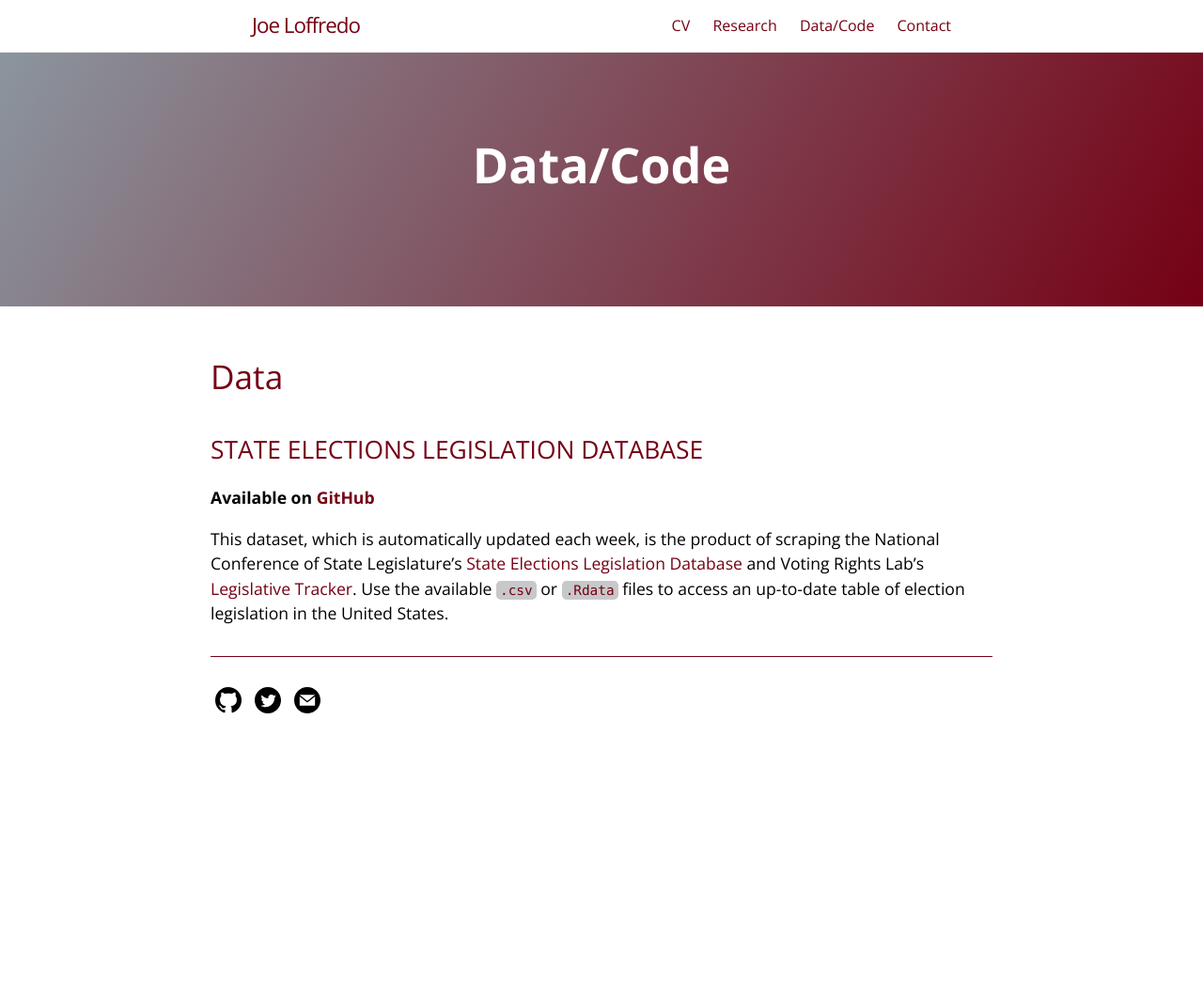
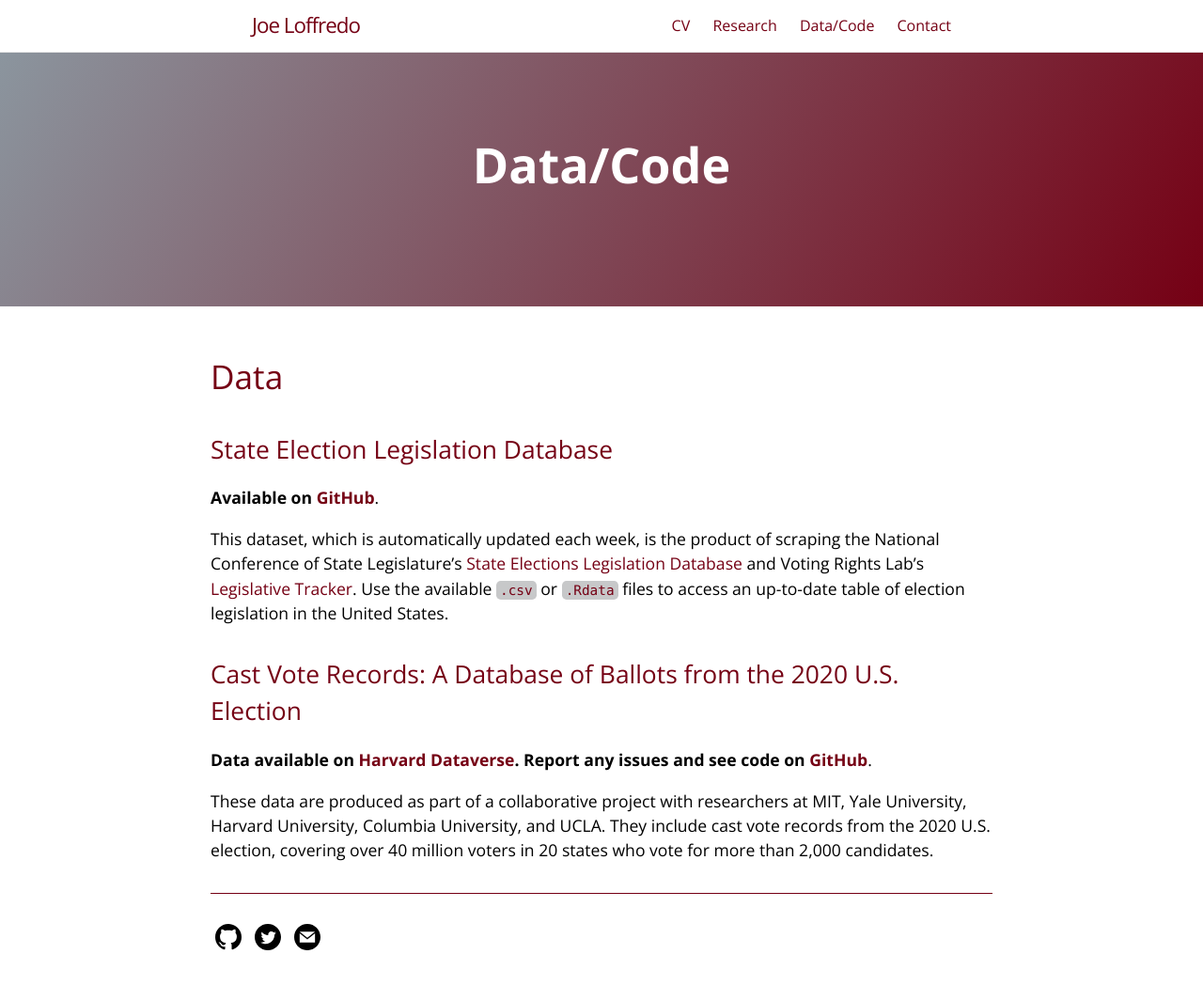
Before and after one commit to jloffredo2/jloffredo2.github.io, a Jekyll site: the page built from data.md, in a window 1280 px wide. Shown: the whole page at 94% size. Built offline with Jekyll 4.4.1, drawn with Linux system fonts in a browser that asks for light colours; before the commit the page ends 900 px from its top, so only the background shows below that.

```diff
--- a/data.md
+++ b/data.md
@@ -8,7 +8,12 @@ order: 3
 ---
 
 # Data
-## STATE ELECTIONS LEGISLATION DATABASE
-**Available on [GitHub](https://github.com/jloffredo2/state-elect-law-db)**
+## State Election Legislation Database
+**Available on [GitHub](https://github.com/jloffredo2/state-elect-law-db)**.
 
 This dataset, which is automatically updated each week, is the product of scraping the National Conference of State Legislature's [State Elections Legislation Database](http://www.ncsl.org/research/elections-and-campaigns/elections-legislation-database.aspx) and Voting Rights Lab's [Legislative Tracker](https://tracker.votingrightslab.org/pending/search). Use the available `.csv` or `.Rdata` files to access an up-to-date table of election legislation in the United States.
+
+## Cast Vote Records: A Database of Ballots from the 2020 U.S. Election
+**Data available on [Harvard Dataverse](https://doi.org/10.7910/DVN/PQQ3KV). Report any issues and see code on [GitHub](https://github.com/kuriwaki/cvr_harvard-mit_scripts)**.
+
+These data are produced as part of a collaborative project with researchers at MIT, Yale University, Harvard University, Columbia University, and UCLA. They include cast vote records from the 2020 U.S. election, covering over 40 million voters in 20 states who vote for more than 2,000 candidates.
```
Also changed, not shown: research.md (+1 -1 lines), 1 other file.
